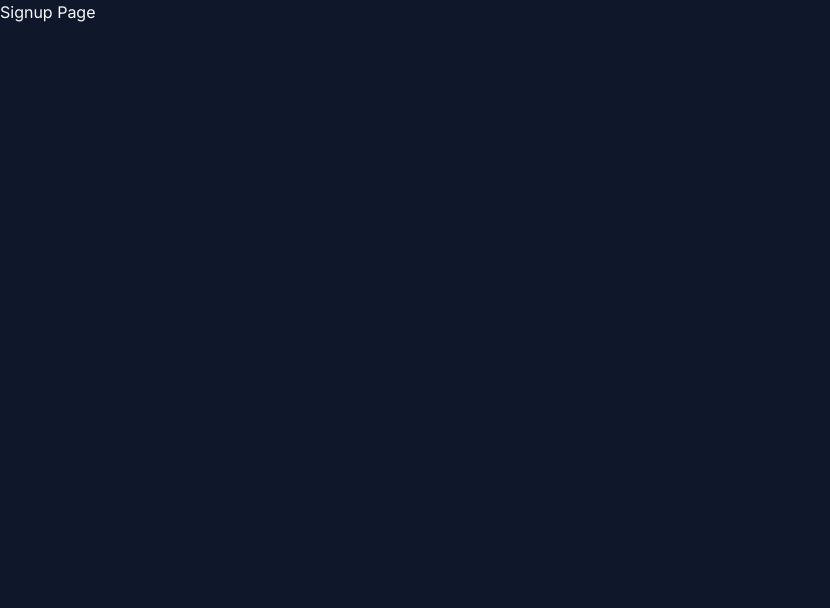
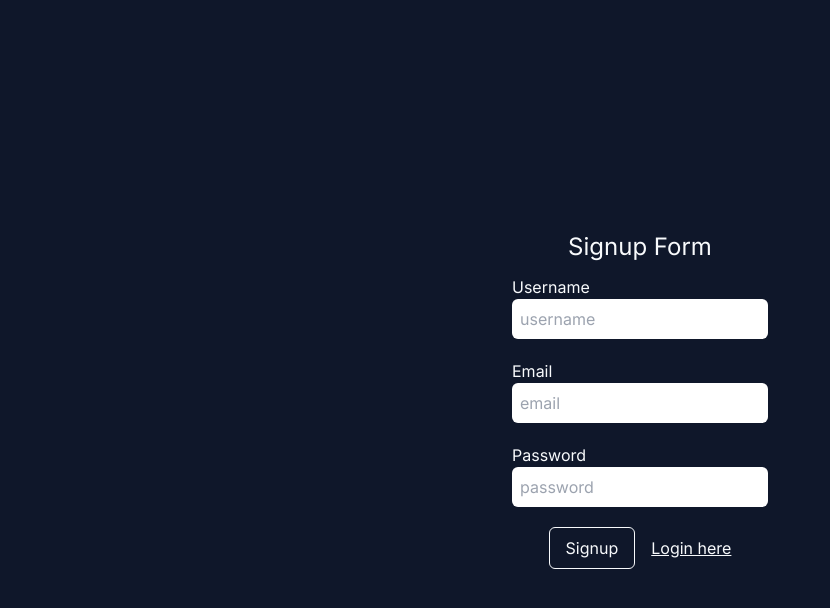
Before and after one commit to vrinda-mahajan/Next-auth, a Next.js app: page /signup in a window 1280 px wide. Shown: the top 608 px of the page, without its empty margins (0-830 px from the left). Built offline with nearby package versions, Linux system fonts and the light colour scheme.

Commit message:
auth form template

```diff
--- a/src/app/login/page.tsx
+++ b/src/app/login/page.tsx
@@ -1,7 +1,44 @@
-export default function Login () {
-    return (
-        <div>
-            <h2>Login Page</h2>
-        </div>
-    )
+"use client";
+
+import Link from "next/link";
+import { useState } from "react";
+
+export default function Login() {
+  const [user, setUser] = useState({
+    email: "",
+    password: "",
+  });
+
+  const onLogin = async () => {};
+  return (
+    <div className="py-8 flex flex-col justify-center items-center min-h-screen gap-3">
+      <h2 className="text-2xl">Login Form</h2>
+       <div className="flex flex-col mb-2 w-1/5">
+        <label htmlFor="email">Email</label>
+        <input
+          id="email"
+          type="email"
+          placeholder="email"
+          className="p-2 rounded-md outline-none text-slate-900"
+          value={user.email}
+          onChange={(e) => setUser({ ...user, email: e.target.value })}
+        />
+      </div>
+      <div className="flex flex-col mb-2 w-1/5">
+        <label htmlFor="password">Password</label>
+        <input
+          id="password"
+          type="password"
+          placeholder="password"
+          className="p-2 rounded-md outline-none text-slate-900"
+          value={user.password}
+          onChange={(e) => setUser({ ...user, password: e.target.value })}
+        />
+      </div>
+      <div className="flex items-center">
+      <button onClick={onLogin} className="bg-transparent border-slate-50 border-solid border rounded-md p-2 px-4 mr-4 hover:bg-slate-800">Login</button>
+      <Link className="underline " href={"/signup"}>Signup here</Link>
+      </div>
+    </div>
+  );
 }
--- a/src/app/signup/page.tsx
+++ b/src/app/signup/page.tsx
@@ -1,7 +1,56 @@
-export default function Signup () {
-    return(
-        <div>
-            <h2>Signup Page</h2>
-        </div>
-    )
+"use client";
+
+import Link from "next/link";
+import { useState } from "react";
+
+export default function Signup() {
+  const [user, setUser] = useState({
+    username: "",
+    email: "",
+    password: "",
+  });
+
+  const onSignUp = async () => {};
+  return (
+    <div className="py-8 flex flex-col justify-center items-center min-h-screen gap-3">
+      <h2 className="text-2xl">Signup Form</h2>
+      <div className="flex flex-col mb-2 w-1/5">
+        <label htmlFor="username">Username</label>
+        <input
+          id="username"
+          type="text"
+          placeholder="username"
+          className="p-2 rounded-md outline-none text-slate-900 "
+          value={user.username}
+          onChange={(e) => setUser({ ...user, username: e.target.value })}
+        />
+      </div>
+      <div className="flex flex-col mb-2 w-1/5">
+        <label htmlFor="email">Email</label>
+        <input
+          id="email"
+          type="email"
+          placeholder="email"
+          className="p-2 rounded-md outline-none text-slate-900"
+          value={user.email}
+          onChange={(e) => setUser({ ...user, email: e.target.value })}
+        />
+      </div>
+      <div className="flex flex-col mb-2 w-1/5">
+        <label htmlFor="password">Password</label>
+        <input
+          id="password"
+          type="password"
+          placeholder="password"
+          className="p-2 rounded-md outline-none text-slate-900"
+          value={user.password}
+          onChange={(e) => setUser({ ...user, password: e.target.value })}
+        />
+      </div>
+      <div className="flex items-center">
+      <button onClick={onSignUp} className="bg-transparent border-slate-50 border-solid border rounded-md p-2 px-4 mr-4 hover:bg-slate-800">Signup</button>
+      <Link className="underline " href={"/login"}>Login here</Link>
+      </div>
+    </div>
+  );
 }
```
